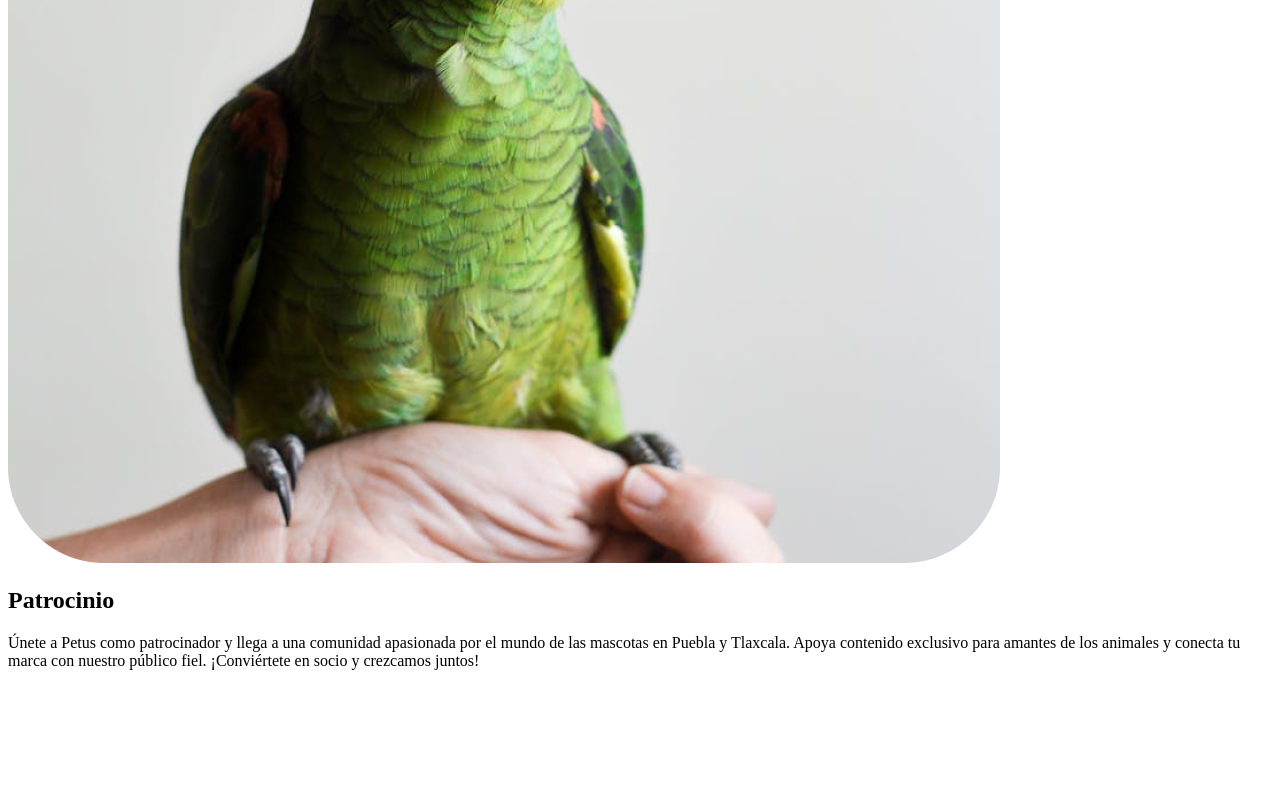
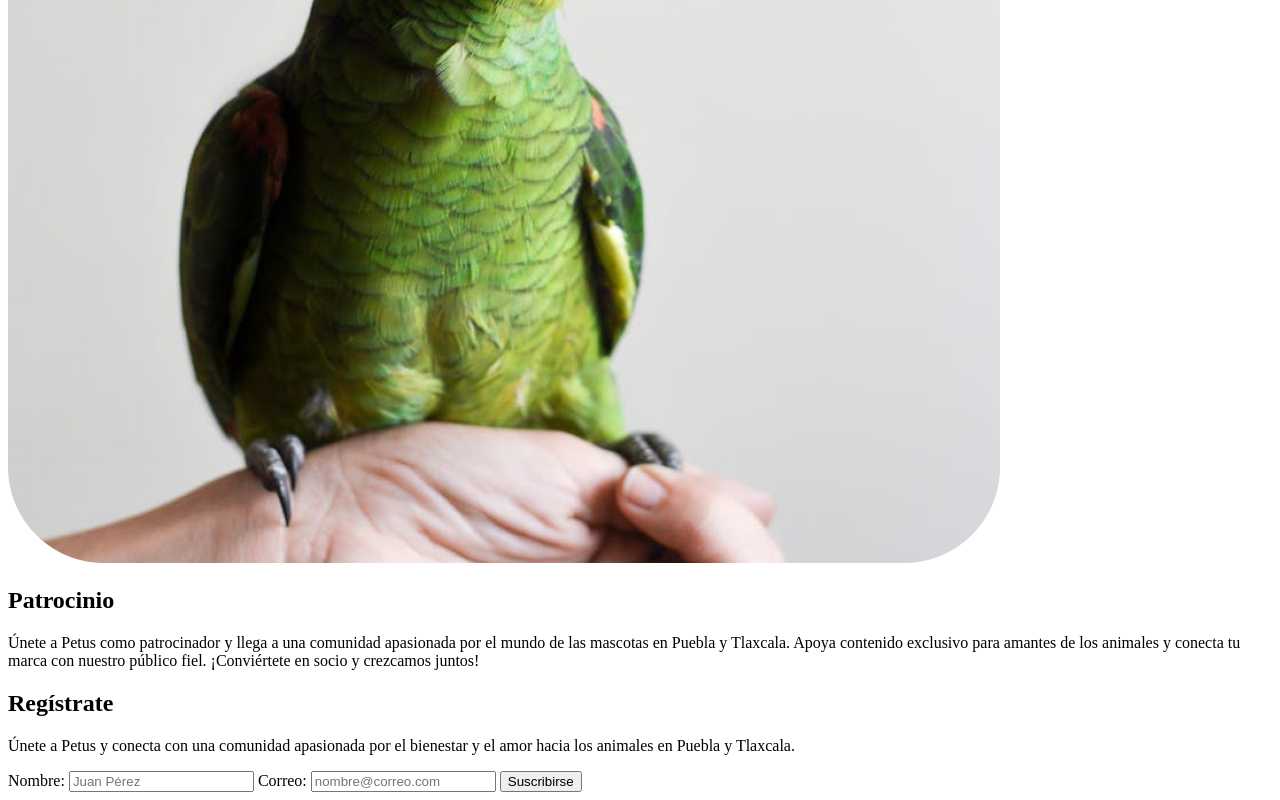
Before and after one commit to koretto777/landing-petus, a plain HTML site: page index.html in a window 1280 px wide. Shown: the part 2272-3072 px from the top of the page. Before the commit the page ends 2958 px from the top, so only its background shows below. Drawn offline with Linux system fonts and the light colour scheme; files whose address does not match are found by name.

Commit message:
maqutamos la seccion suscribirse

```diff
--- a/index.html
+++ b/index.html
@@ -129,8 +129,6 @@
 
         </section>
 
-    </main>
-
     <!--Episodes-->
     <section>
 
@@ -218,5 +216,38 @@
             <p>Únete a Petus como patrocinador y llega a una comunidad apasionada por el mundo de las mascotas en Puebla y Tlaxcala. Apoya contenido exclusivo para amantes de los animales y conecta tu marca con nuestro público fiel. ¡Conviértete en socio y crezcamos juntos!</p>
         </div>
     </section>
+
+    </main>
+
+<footer>
+
+    <section>
+
+        <header>
+
+            <h2>Regístrate</h2>
+            <p>Únete a Petus y conecta con una comunidad apasionada por el bienestar y el amor hacia los animales en Puebla y Tlaxcala.</p>
+        </header>
+
+        <form action="">
+
+            <label for="nombre">
+                Nombre:
+                <input type="text" placeholder="Juan Pérez" id="nombre">
+            </label>
+
+            <label for="email">
+                Correo:
+                <input type="text" placeholder="nombre@correo.com" id="email">
+            </label>
+
+            <button>Suscribirse</button>
+
+        </form>
+
+    </section>
+
+</footer>
+
 </body>
 </html>
```
